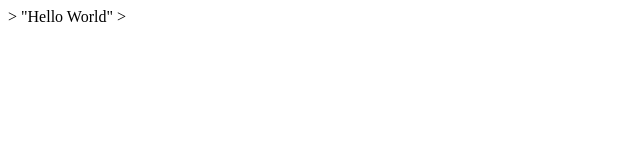
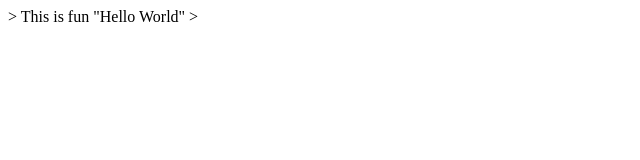
Before and after one commit to Gyebi82/Codingdemo, a plain HTML site: page index.html in a window 1280 px wide. Shown: the full height of the page, 0-640 px from the left. Drawn offline with Linux system fonts and the light colour scheme.

Commit message:
Adds a header to index.html

```diff
--- a/index.html
+++ b/index.html
@@ -2,6 +2,7 @@
     <title>
         </title>>
     <body>
+        <hi>This is fun</hi>
        "Hello World"
         </body>
 
```
